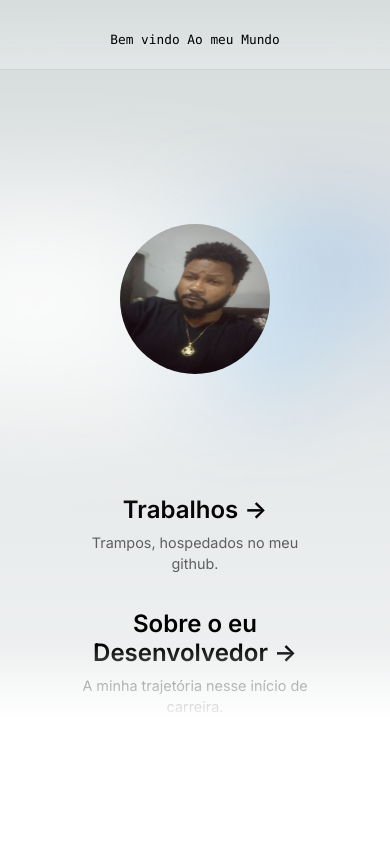
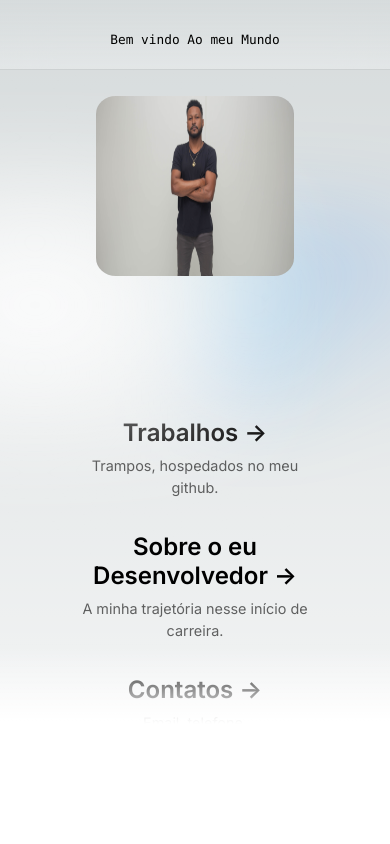
Before and after one commit to WorleySacramento/Worleysacramento.github.io, a Next.js app: page / in a window 390 px wide. Shown: the top 844 px of the page. Built offline with nearby package versions, Linux system fonts and the light colour scheme.

Commit message:
update
troca de foto e alinhamento da mesma

```diff
--- a/pages/index.js
+++ b/pages/index.js
@@ -9,7 +9,7 @@ export default function Home() {
   return (
     <>
       <Head>
-        <title>Create Next App</title>
+        <title>Worley Sacramento</title>
         <meta name="description" content="Generated by create next app" />
         <meta name="viewport" content="width=device-width, initial-scale=1" />
         <link rel="icon" href="/favicon.ico" />
@@ -29,17 +29,17 @@ export default function Home() {
                 priority
               /> */}
           </div>
+        <Image
+                src="/Wor-Foto.jpg"
+                alt="Vercel Logo"
+                className={styles.foto}
+                width={350}
+                height={180}
+                priority
+              />
         </div>
 
         <div className={styles.center}>
-        <Image
-                src="/profile.jpg"
-                alt="Vercel Logo"
-                className={styles.foto}
-                width={150}
-                height={150}
-                priority
-              />
         </div>
 
         <div className={styles.grid}>
--- a/styles/Home.module.css
+++ b/styles/Home.module.css
@@ -39,7 +39,8 @@
   font-family: var(--font-mono);
 }
 .foto{
-  border-radius: 5rem;
+  border-radius: 10%;
+
 }
 
 .profile{
@@ -172,8 +173,9 @@
   }
 
   .foto{
-   margin-bottom: 5%;
+   margin-bottom: -50%;
     display: block;
+    width: 100%;
   }
 
   .grid {
```
Also changed, not shown: public/Wor-Foto.jpg (added).
